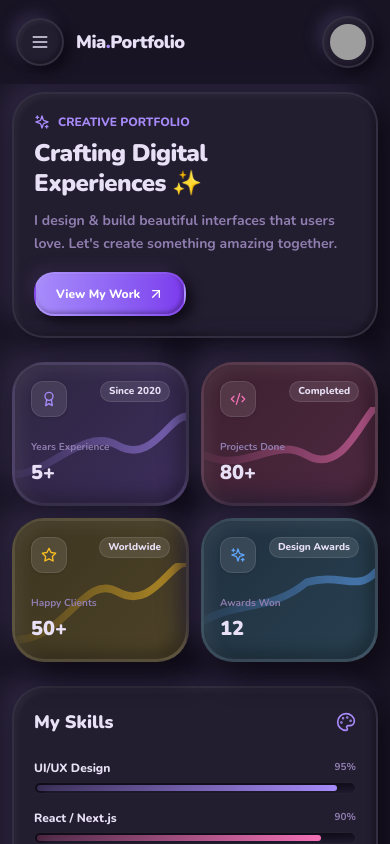
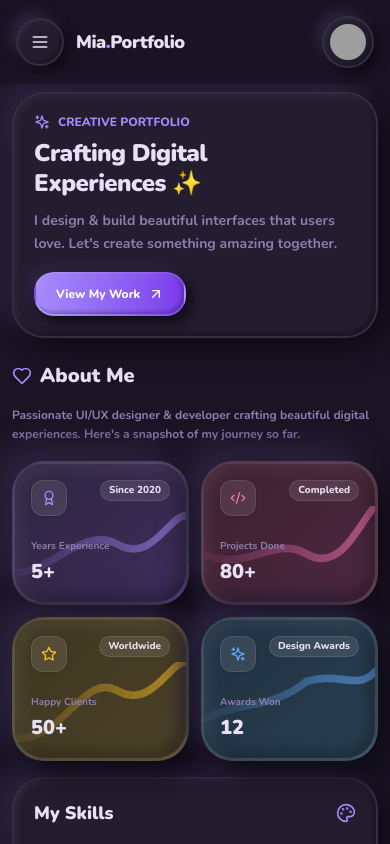
Before and after one commit to andisec/dashboard-portofolio, a React (Vite) app: page / in a window 390 px wide. Built offline with nearby package versions, Linux system fonts and the light colour scheme; grey boxes are pictures that could not be loaded.

Commit message:
task snapshot 27f38d62-4adf-4823-a1d0-8e89ebce30d7

```diff
--- a/src/App.tsx
+++ b/src/App.tsx
@@ -538,8 +538,18 @@ export default function App() {
              <div className="clay-shape-leaf hidden md:block right-[28%] bottom-[10%]"></div>
           </section>
 
+          {/* About Section */}
+          <section id="about" className="flex flex-col gap-4 sm:gap-6">
+            <div className="flex items-center gap-2">
+              <Heart className="w-5 h-5 text-[#a78bfa]" />
+              <h2 className="text-xl sm:text-2xl font-black text-[#e8e0f5]">About Me</h2>
+            </div>
+            <p className="text-[#8f7eaf] font-bold text-xs sm:text-sm leading-relaxed max-w-2xl">
+              Passionate UI/UX designer & developer crafting beautiful digital experiences. Here's a snapshot of my journey so far.
+            </p>
+
             {/* Stats Cards Grid */}
-          <section id="about" className="grid grid-cols-2 lg:grid-cols-4 gap-3 sm:gap-4 lg:gap-6">
+            <div className="grid grid-cols-2 lg:grid-cols-4 gap-3 sm:gap-4 lg:gap-6">
               {STATS.map((card) => (
                 <div key={card.id} className={`clay-card ${card.tint} p-4 sm:p-5 flex flex-col justify-between h-36 sm:h-44 cursor-pointer group`}>
                   <div className="flex justify-between items-start relative z-10">
@@ -576,10 +586,7 @@ export default function App() {
                   </div>
                 </div>
               ))}
-          </section>
-
-          {/* Skills & Projects Section */}
-          <section id="projects" className="grid grid-cols-1 lg:grid-cols-3 gap-4 sm:gap-6">
+            </div>
 
             {/* Skills Section */}
             <div className="clay p-5 sm:p-6 flex flex-col">
@@ -608,16 +615,25 @@ export default function App() {
                 ))}
               </div>
             </div>
+          </section>
 
           {/* Projects Section */}
-            <div className="clay p-5 sm:p-6 lg:col-span-2 flex flex-col">
-              <div className="flex justify-between items-center mb-6">
-                <h3 className="text-lg sm:text-xl font-black text-[#e8e0f5]">Featured Projects</h3>
+          <section id="projects" className="flex flex-col gap-4 sm:gap-6">
+            <div className="flex items-center justify-between">
+              <div className="flex items-center gap-2">
+                <Briefcase className="w-5 h-5 text-[#a78bfa]" />
+                <h2 className="text-xl sm:text-2xl font-black text-[#e8e0f5]">My Projects</h2>
+              </div>
               <button className="clay-sm clay-interactive px-3 py-1.5 text-xs font-bold text-[#8f7eaf] flex items-center gap-1.5">
                 View All <ExternalLink className="w-3 h-3" />
               </button>
             </div>
-              <div className="flex-1 grid grid-cols-1 sm:grid-cols-2 gap-4">
+            <p className="text-[#8f7eaf] font-bold text-xs sm:text-sm leading-relaxed max-w-2xl">
+              A collection of my recent work showcasing UI/UX design, web development, and creative problem-solving.
+            </p>
+
+            {/* Projects Grid */}
+            <div className="grid grid-cols-1 sm:grid-cols-2 gap-4">
               {PROJECTS.map((project) => (
                 <div key={project.id} className="project-card clay-sm clay-interactive overflow-hidden flex flex-col group cursor-pointer">
                   <div className="relative h-28 sm:h-32 overflow-hidden rounded-t-[16px]">
@@ -640,7 +656,6 @@ export default function App() {
                   </div>
                 </div>
               ))}
-              </div>
             </div>
           </section>
 
```
Lines whose indentation alone changed are shown as unchanged.
